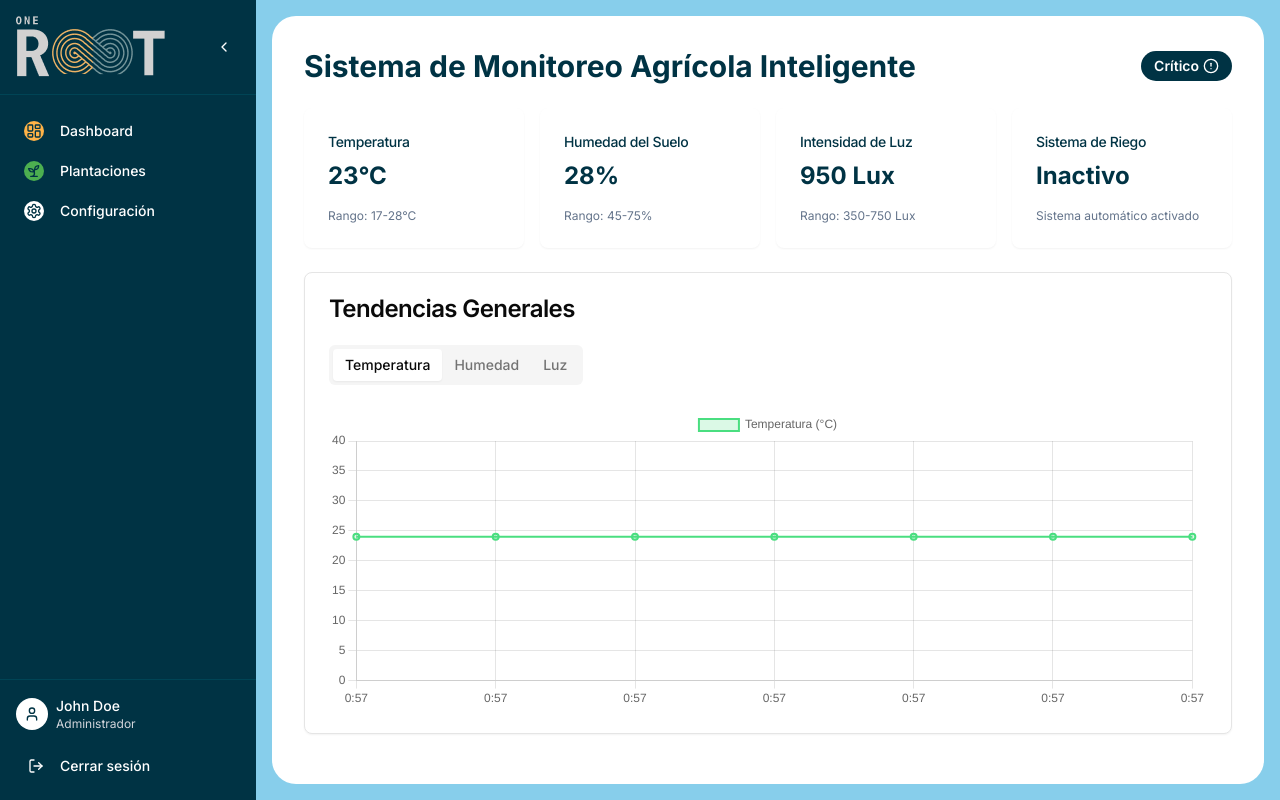
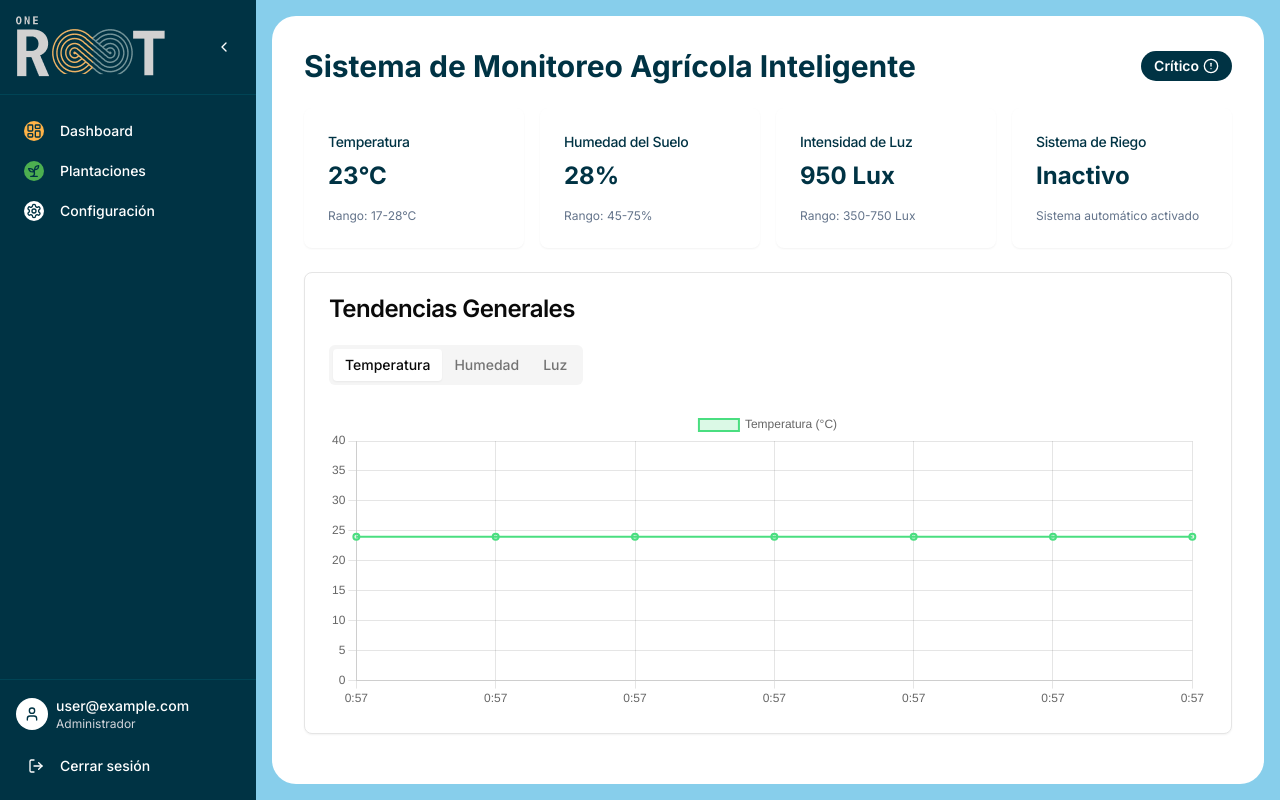
Before and after one commit to AgusOjeda/SistemaMonitoreo, a Next.js app: page /dashboard in a window 1280 px wide. Built offline with nearby package versions, Linux system fonts and the light colour scheme; no server answers; sample sign-in values are in the browser's storage.

Commit message:
Se le agrego el email por el nombre de usuario y se quito john doe

```diff
--- a/components/sidebar.tsx
+++ b/components/sidebar.tsx
@@ -1,21 +1,29 @@
 "use client"
 
-import { useState } from "react"
+import { useState, useEffect } from "react"
 import Link from "next/link"
 import { useRouter } from "next/navigation"
 import { Button } from "@/components/ui/button"
 import { usePathname } from "next/navigation"
 import { LayoutDashboard, Settings, ChevronLeft, ChevronRight, User, Sprout, LogOut } from "lucide-react"
 import { auth } from "@/firebase/firebase"
-import { signOut } from "firebase/auth"
+import { signOut, onAuthStateChanged, User as FirebaseUser } from "firebase/auth"
 
 export function Sidebar() {
   const [collapsed, setCollapsed] = useState(false)
+  const [user, setUser] = useState<FirebaseUser | null>(null)
   const pathname = usePathname()
   const router = useRouter()
 
   // Rutas donde NO mostrar el sidebar
   const excludedPaths = ["/login", "/register", "/"]
+
+  useEffect(() => {
+    const unsubscribe = onAuthStateChanged(auth, (currentUser) => {
+      setUser(currentUser)
+    })
+    return () => unsubscribe()
+  }, [])
 
   if (excludedPaths.includes(pathname)) {
     return null
@@ -31,7 +39,6 @@ export function Sidebar() {
   }
 
   return (
-    <>
     <div
       className={`${collapsed ? "w-16" : "w-64"
         } bg-[#003344] h-screen transition-all duration-300 ease-in-out flex flex-col`}
@@ -103,7 +110,7 @@ export function Sidebar() {
             </div>
             {!collapsed && (
               <div className="ml-2">
-                  <p className="text-sm font-medium text-white">John Doe</p>
+                <p className="text-sm font-medium text-white">{user?.email || "Usuario"}</p>
                 <p className="text-xs text-gray-300">Administrador</p>
               </div>
             )}
@@ -121,6 +128,5 @@ export function Sidebar() {
         </div>
       </div>
     </div>
-    </>
   )
 }
```
Lines whose indentation alone changed are shown as unchanged.
